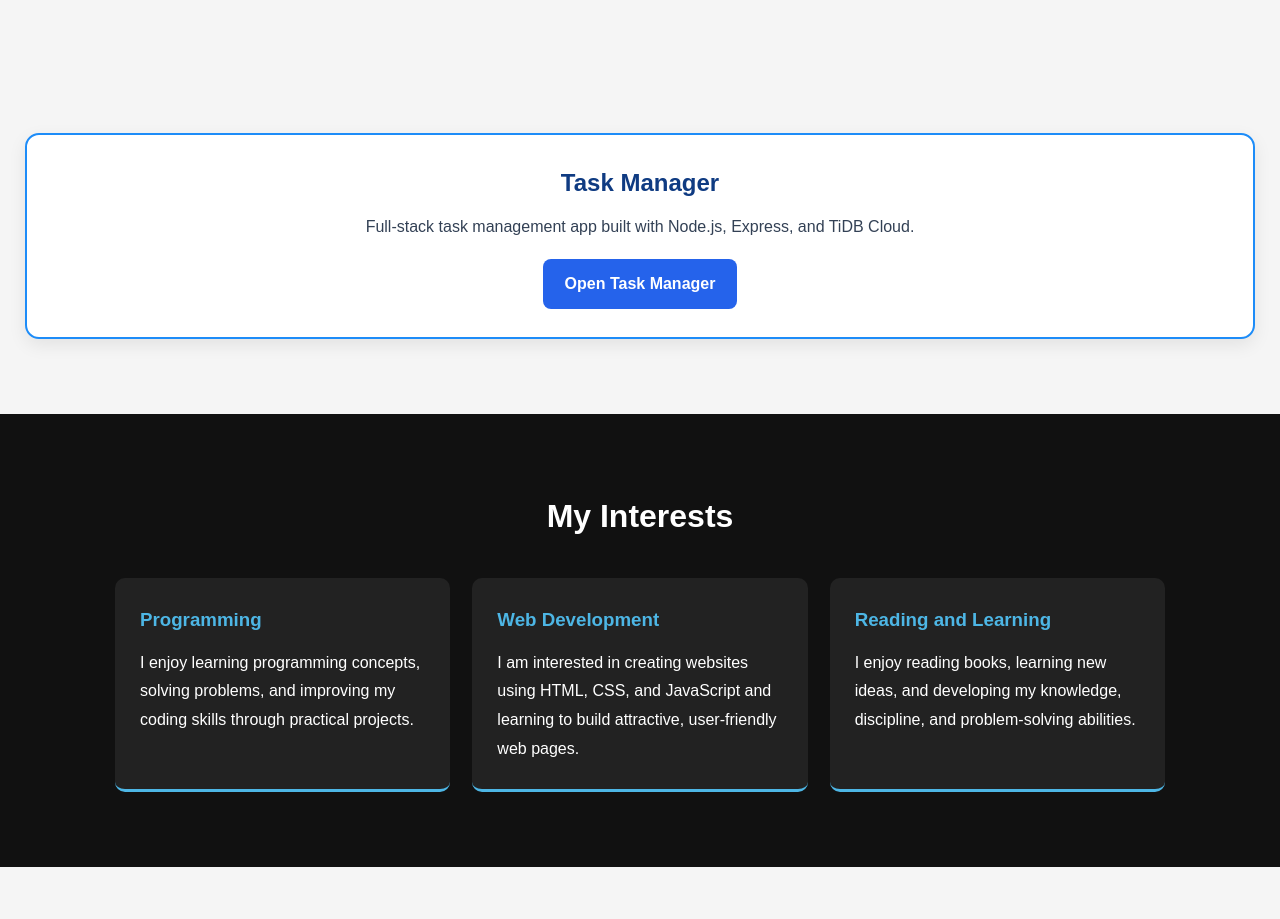
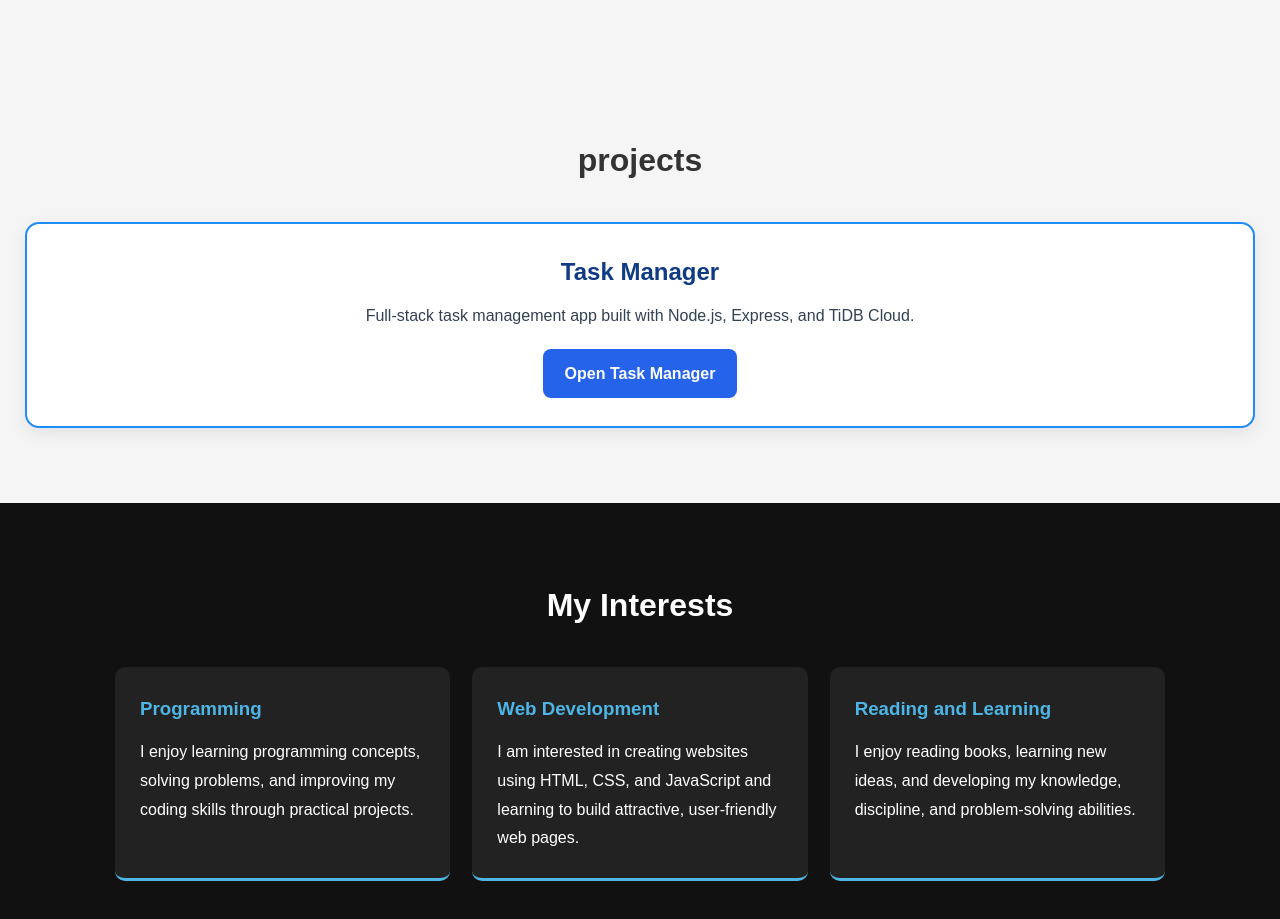
Before and after one commit to hikmadelwe37-cloud/websits-project, a website: page personal_portfolio/public/index.html in a window 1280 px wide. Shown: the part 2360-3279 px from the top of the page. Drawn offline with Linux system fonts and the light colour scheme.

```diff
--- a/personal_portfolio/public/index.html
+++ b/personal_portfolio/public/index.html
@@ -181,6 +181,7 @@
     </section>
 
     <section id="projects" class="section">
+        <h2>projects</h2>
   <div class="projects-container">
     <div class="project-card">
       <h3>Task Manager</h3>
```
